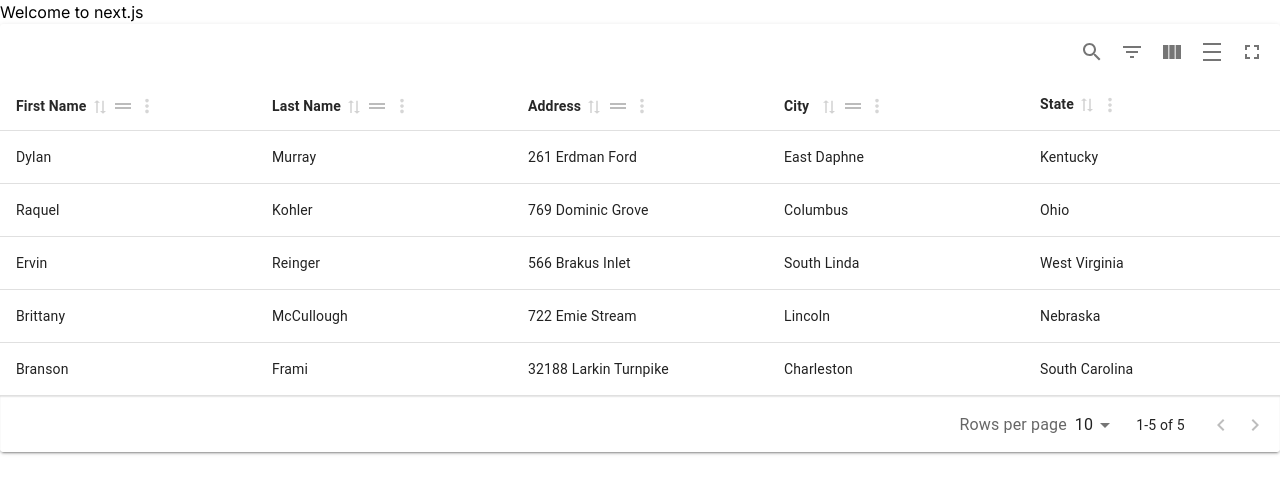
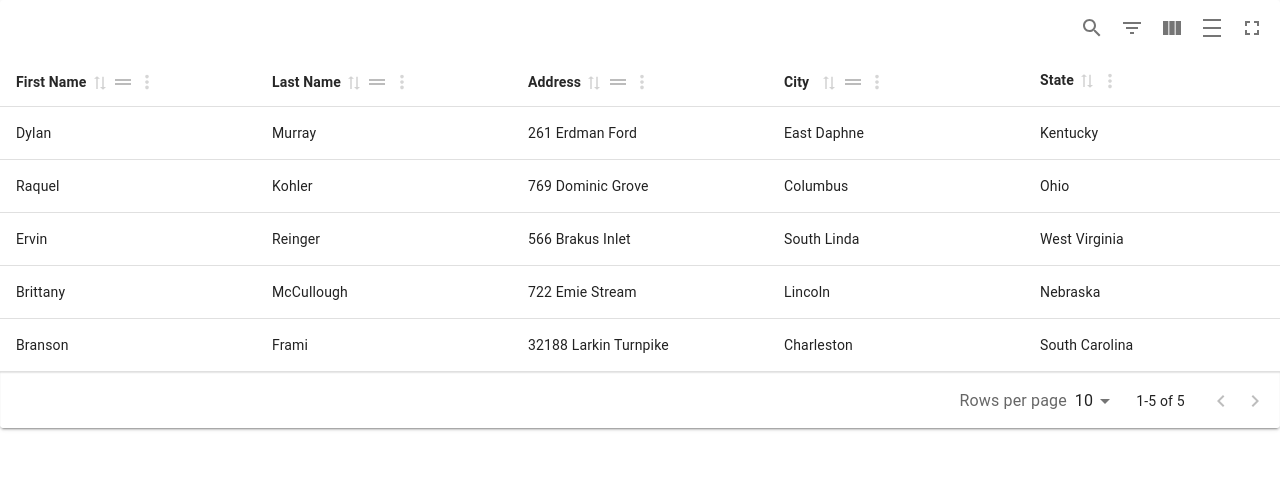
Before and after one commit to raofahadkhan/ui-task, a Next.js app: page / in a window 1280 px wide. Shown: the top 494 px of the page. Built offline with nearby package versions, Linux system fonts and the light colour scheme.

Commit message:
implemented the table

```diff
--- a/src/app/page.tsx
+++ b/src/app/page.tsx
@@ -1,9 +1,10 @@
 "use client";
-import Example from "@/components/TS";
-import Image from "next/image";
+import ColumnOrderingTable from "@/components/ColumnOrderingTable";
 
 export default function Home() {
-  return <div>Welcome to next.js
-    <Example />
-  </div>;
+  return (
+    <div className="">
+      <ColumnOrderingTable />
+    </div>
+  );
 }
```
Also changed, not shown: src/components/ColumnOrderingTable.tsx (renamed from src/components/TS.tsx, +4 -4 lines), src/data/tableData.ts (renamed from src/components/makedata.ts, +0 -8 lines), src/types.ts (added, +7 -0 lines).
